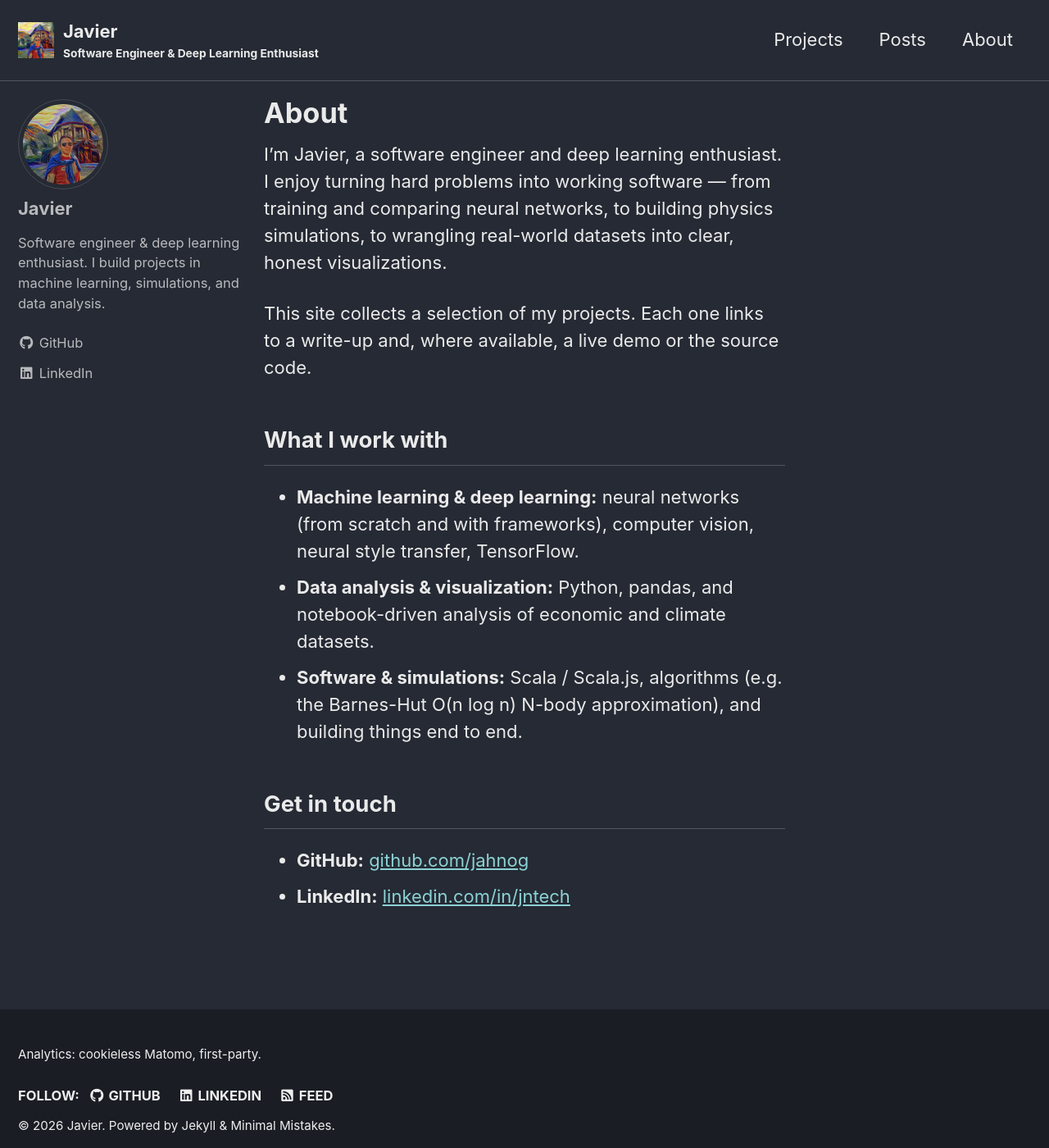
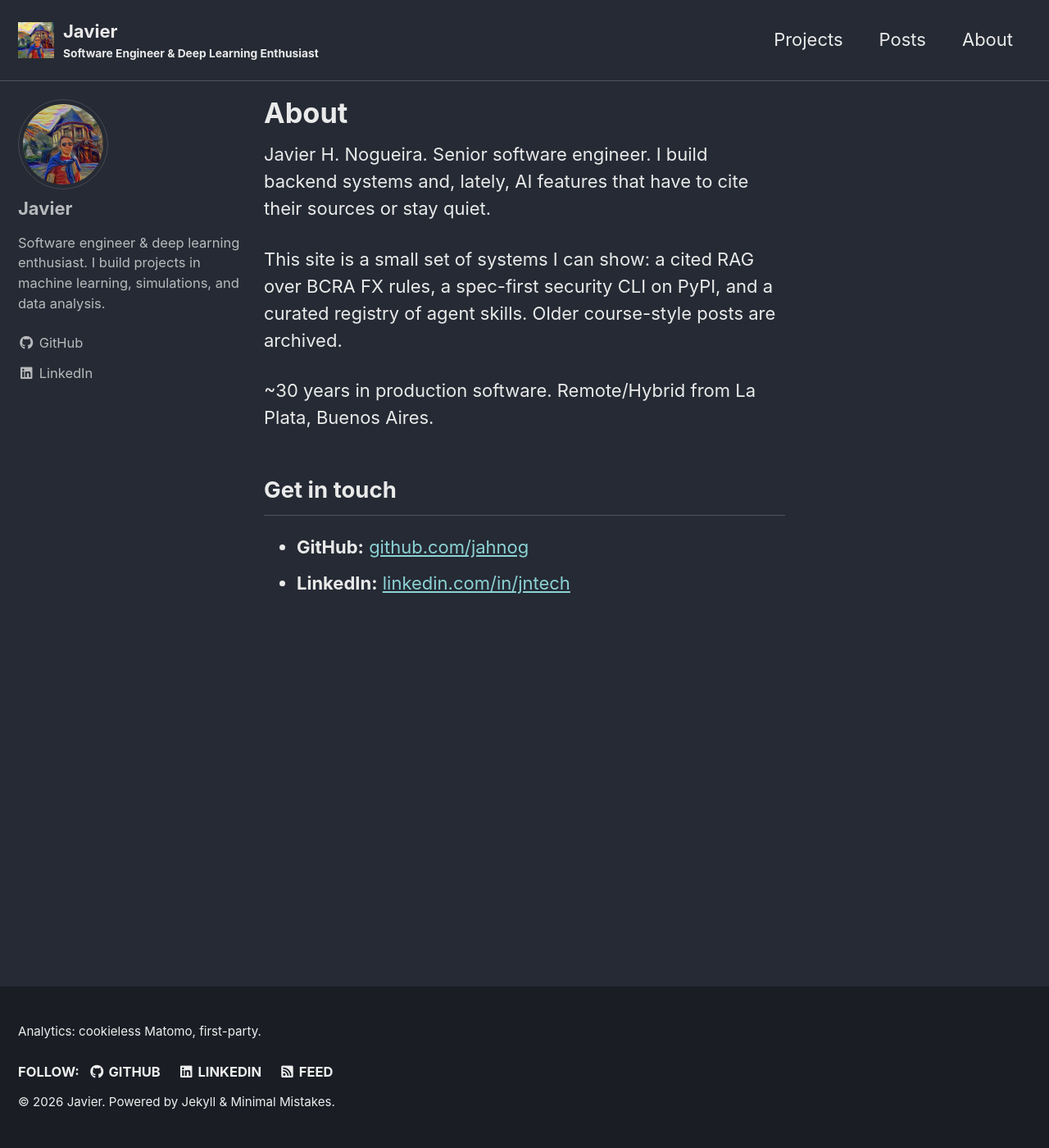
Before and after one commit to jahnog/jahnog.github.io, a Jekyll site: the page built from _pages/about.md, in a window 1280 px wide and 1400 px high. Shown: the whole window at 82% size. Built offline with Jekyll 4.4.1, drawn with Linux system fonts in a browser that asks for light colours; cached includes are drawn as plain includes.

Commit message:
Update Gemfile and Gemfile.lock for dependency management; enhance README and scripts for local development; revise about page and BCRA Mini-RAG post content.

```diff
--- a/_config.yml
+++ b/_config.yml
@@ -198,7 +198,6 @@ plugins:
   - jekyll-gist
   - jekyll-feed
   - jekyll-include-cache
-  - jekyll-gist
 
 # mimic GitHub Pages with --safe
 whitelist:
--- a/_pages/about.md
+++ b/_pages/about.md
@@ -5,22 +5,11 @@ layout: single
 author_profile: true
 ---
 
-I'm Javier, a software engineer and deep learning enthusiast. I enjoy turning
-hard problems into working software — from training and comparing neural
-networks, to building physics simulations, to wrangling real-world datasets
-into clear, honest visualizations.
+Javier H. Nogueira. Senior software engineer. I build backend systems and, lately, AI features that have to cite their sources or stay quiet.
 
-This site collects a selection of my projects. Each one links to a write-up and,
-where available, a live demo or the source code.
+This site is a small set of systems I can show: a cited RAG over BCRA FX rules, a spec-first security CLI on PyPI, and a curated registry of agent skills. Older course-style posts are archived.
 
-## What I work with
-
-- **Machine learning & deep learning:** neural networks (from scratch and with
-  frameworks), computer vision, neural style transfer, TensorFlow.
-- **Data analysis & visualization:** Python, pandas, and notebook-driven
-  analysis of economic and climate datasets.
-- **Software & simulations:** Scala / Scala.js, algorithms (e.g. the Barnes-Hut
-  O(n log n) N-body approximation), and building things end to end.
+~30 years in production software. Remote/Hybrid from La Plata, Buenos Aires.
 
 ## Get in touch
 
```
Also changed, not shown: Gemfile (+2 -5 lines), _posts/2026-09-10-BCRA-Mini-RAG.md (+8 -6 lines), Gemfile.lock, README.md, 1 other file.
